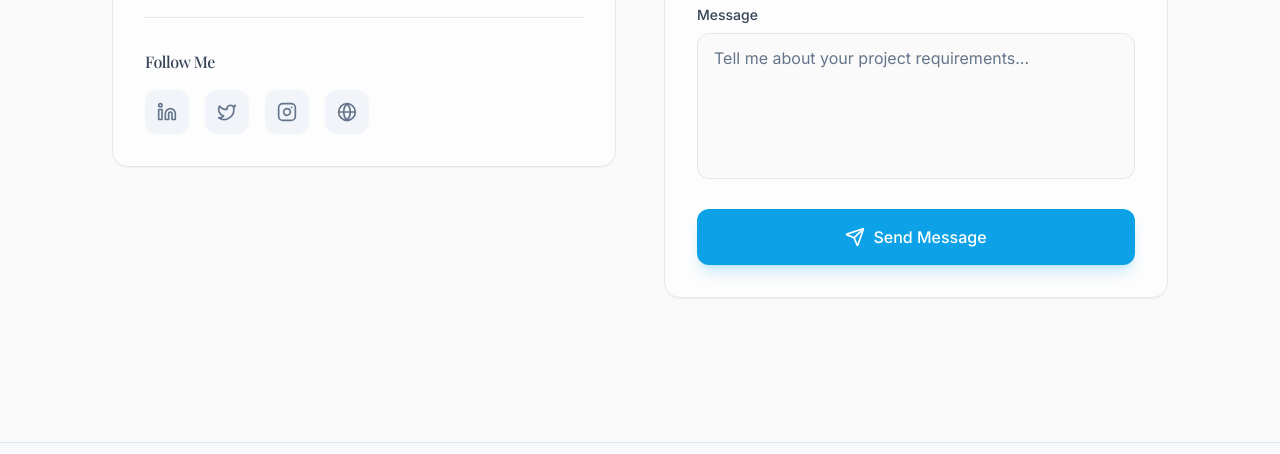
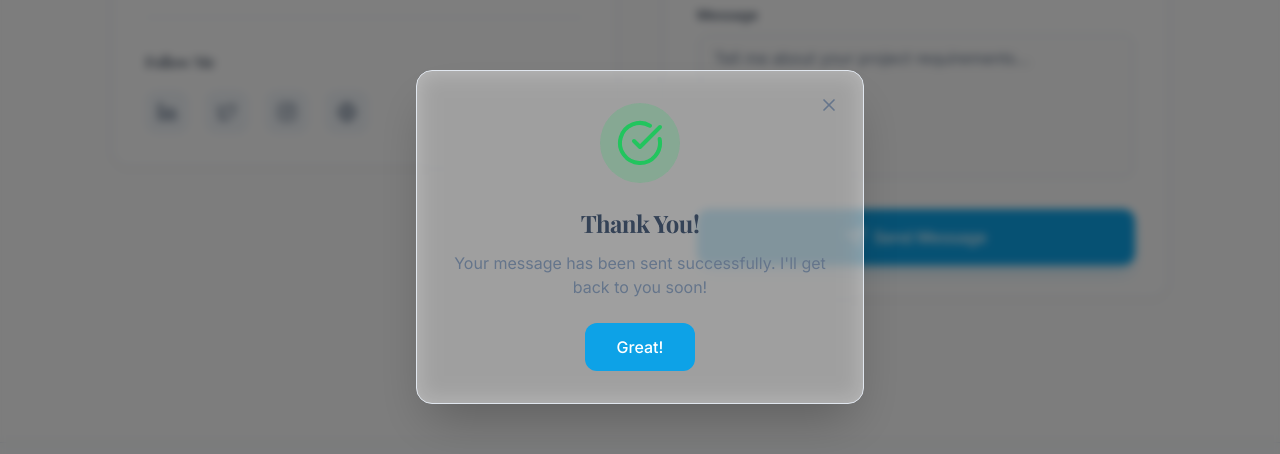
Before and after one commit to khilansakariya/khilansakariya.github.io, a Next.js app: page /contact in a window 1280 px wide. Both pictures are taken after typing "Sample", "name@example.com", "Sample", "Sample" into the empty fields and a click on the button "Send Message". Shown: the part 736-1190 px from the top of the page. Built offline with nearby package versions, Linux system fonts and the light colour scheme; no server answers; a web font is replaced by a local one.

Commit message:
feat: replace browser alert with custom themed modal for contact form

```diff
--- a/src/components/sections/Contact.tsx
+++ b/src/components/sections/Contact.tsx
@@ -1,9 +1,9 @@
 'use client';
 
 import { useState, useEffect } from 'react';
-import { motion } from 'framer-motion';
+import { motion, AnimatePresence } from 'framer-motion';
 import { useInView } from 'react-intersection-observer';
-import { Mail, MapPin, Send, Globe, Linkedin, Twitter, Instagram } from 'lucide-react';
+import { Mail, MapPin, Send, Globe, Linkedin, Twitter, Instagram, CheckCircle, XCircle, X } from 'lucide-react';
 import emailjs from 'emailjs-com';
 
 const socialLinks = [
@@ -48,6 +48,8 @@ export function Contact() {
 
   const [isSubmitting, setIsSubmitting] = useState(false);
   const [submitStatus, setSubmitStatus] = useState<'idle' | 'success' | 'error'>('idle');
+  const [showModal, setShowModal] = useState(false);
+  const [modalMessage, setModalMessage] = useState({ title: '', description: '', isSuccess: true });
 
   useEffect(() => {
     emailjs.init('EfjQckHjsdIeZaJSa');
@@ -85,13 +87,22 @@ export function Contact() {
       document.dispatchEvent(new CustomEvent('contact-submit'));
       setFormData({ name: '', email: '', subject: '', message: '' });
       setSubmitStatus('success');
-      alert('Thank you for your message! I\'ll get back to you soon.');
+      setModalMessage({
+        title: 'Thank You!',
+        description: "Your message has been sent successfully. I'll get back to you soon!",
+        isSuccess: true
+      });
+      setShowModal(true);
 
     } catch (error: unknown) {
       console.error('Email sending failed:', error);
-      const errorMessage = error instanceof Error ? error.message : 'Unknown error';
       setSubmitStatus('error');
-      alert(`Email sending failed: ${errorMessage}. Please check the console for details or contact me directly at khilansakariya123@yahoo.com`);
+      setModalMessage({
+        title: 'Message Failed',
+        description: 'Unable to send message. Please try again or email me directly at khilansakariya123@yahoo.com',
+        isSuccess: false
+      });
+      setShowModal(true);
     } finally {
       setIsSubmitting(false);
     }
@@ -278,6 +289,63 @@ export function Contact() {
           </form>
         </motion.div>
       </div>
+
+      {/* Custom Themed Modal */}
+      <AnimatePresence>
+        {showModal && (
+          <motion.div
+            initial={{ opacity: 0 }}
+            animate={{ opacity: 1 }}
+            exit={{ opacity: 0 }}
+            className="fixed inset-0 z-50 flex items-center justify-center p-4 bg-black/50 backdrop-blur-sm"
+            onClick={() => setShowModal(false)}
+          >
+            <motion.div
+              initial={{ scale: 0.9, opacity: 0, y: 20 }}
+              animate={{ scale: 1, opacity: 1, y: 0 }}
+              exit={{ scale: 0.9, opacity: 0, y: 20 }}
+              transition={{ type: 'spring', damping: 25, stiffness: 300 }}
+              className="relative w-full max-w-md glass-card p-8 rounded-2xl shadow-2xl"
+              onClick={(e) => e.stopPropagation()}
+            >
+              {/* Close Button */}
+              <button
+                onClick={() => setShowModal(false)}
+                className="absolute top-4 right-4 p-2 text-muted-foreground hover:text-foreground transition-colors rounded-lg hover:bg-secondary"
+              >
+                <X className="w-5 h-5" />
+              </button>
+
+              {/* Icon */}
+              <div className="flex justify-center mb-6">
+                <div className={`p-4 rounded-full ${modalMessage.isSuccess ? 'bg-green-500/20' : 'bg-red-500/20'}`}>
+                  {modalMessage.isSuccess ? (
+                    <CheckCircle className="w-12 h-12 text-green-500" />
+                  ) : (
+                    <XCircle className="w-12 h-12 text-red-500" />
+                  )}
+                </div>
+              </div>
+
+              {/* Content */}
+              <div className="text-center">
+                <h3 className="text-2xl font-bold text-foreground mb-3 font-display">
+                  {modalMessage.title}
+                </h3>
+                <p className="text-muted-foreground mb-6">
+                  {modalMessage.description}
+                </p>
+                <button
+                  onClick={() => setShowModal(false)}
+                  className="px-8 py-3 bg-primary text-primary-foreground rounded-xl font-medium hover:shadow-lg hover:shadow-primary/25 hover:-translate-y-0.5 transition-all duration-300"
+                >
+                  {modalMessage.isSuccess ? 'Great!' : 'Try Again'}
+                </button>
+              </div>
+            </motion.div>
+          </motion.div>
+        )}
+      </AnimatePresence>
     </div>
   );
 }
```
